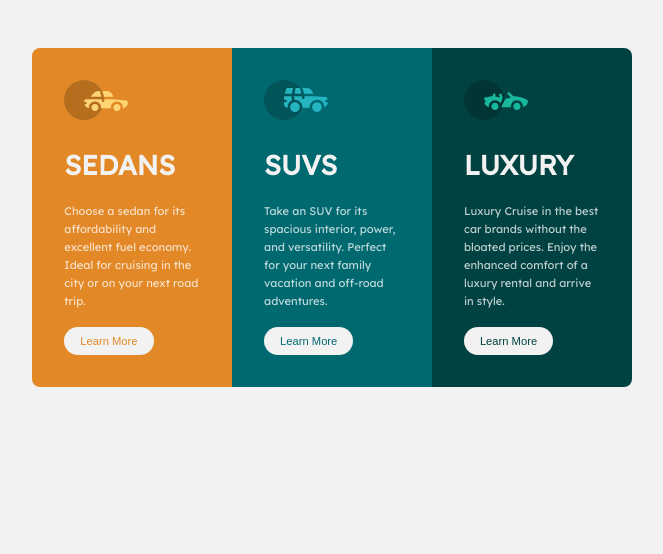
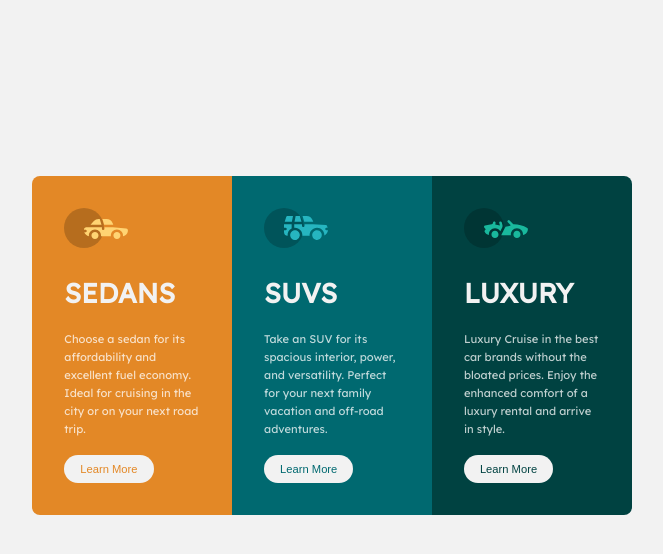
Before and after one commit to thanosballo/3columncard, a plain HTML site: page index.html in a window 1280 px wide. Shown: the whole page, without its empty margins (308-971 px from the left). Drawn offline with Linux system fonts and the light colour scheme.

Commit message:
Add files via upload

```diff
--- a/styles.css
+++ b/styles.css
@@ -17,12 +17,14 @@ body {
 .container {
     width: 80%;
     margin: 4rem;
+    padding-top: 8rem;
     border-radius: 8px;
     font-family: 'Lexend Deca';
     line-height: 1.6;
     display: flex;
     flex-direction: column;
     justify-content: space-between;
+    align-items: stretch;
 }
 
 .innercard {
@@ -80,7 +82,7 @@ button {
 }
 
 
-@media (min-width:550px) {
+@media (min-width:640px) {
 
     .container {
         width: 80%;
```
